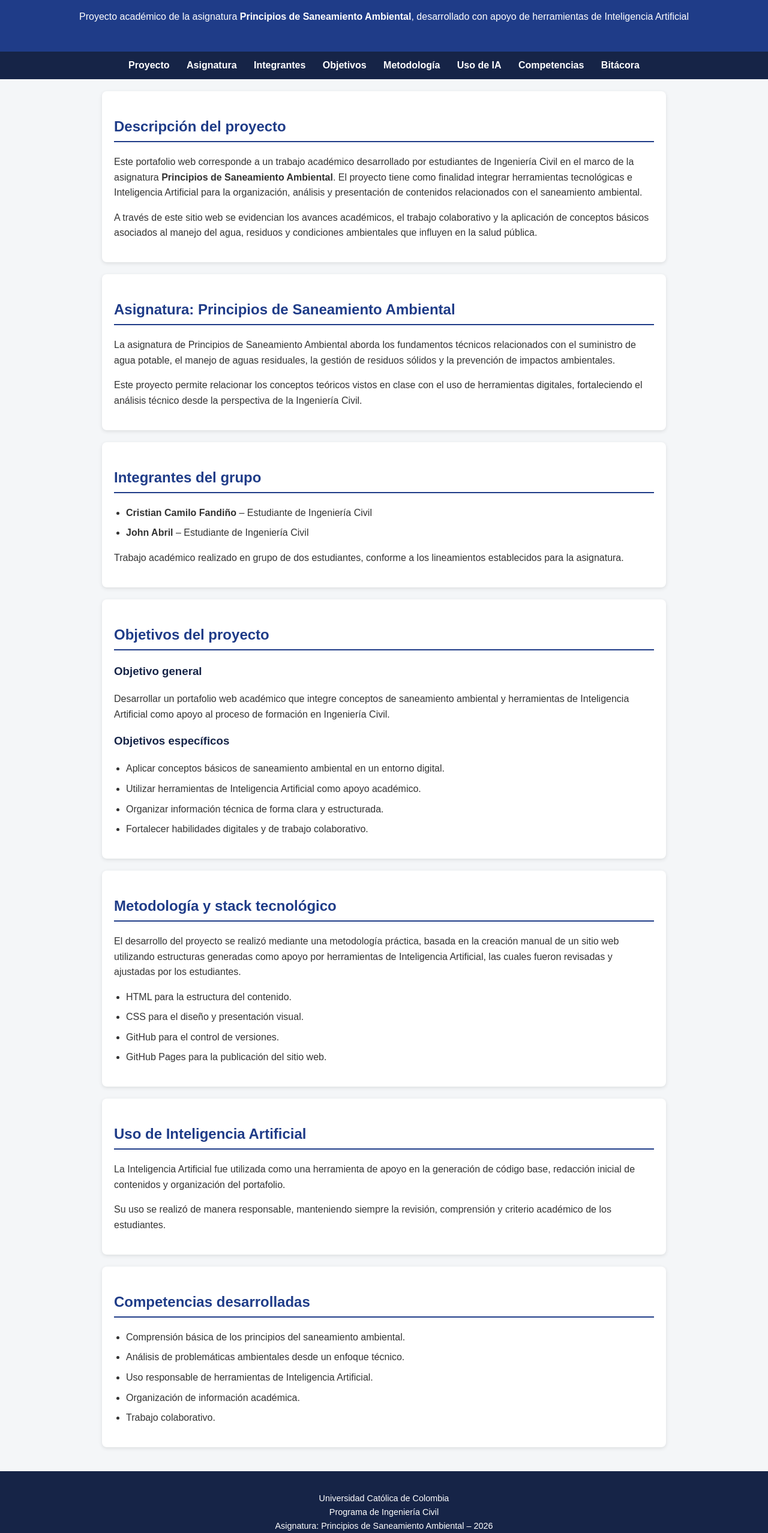
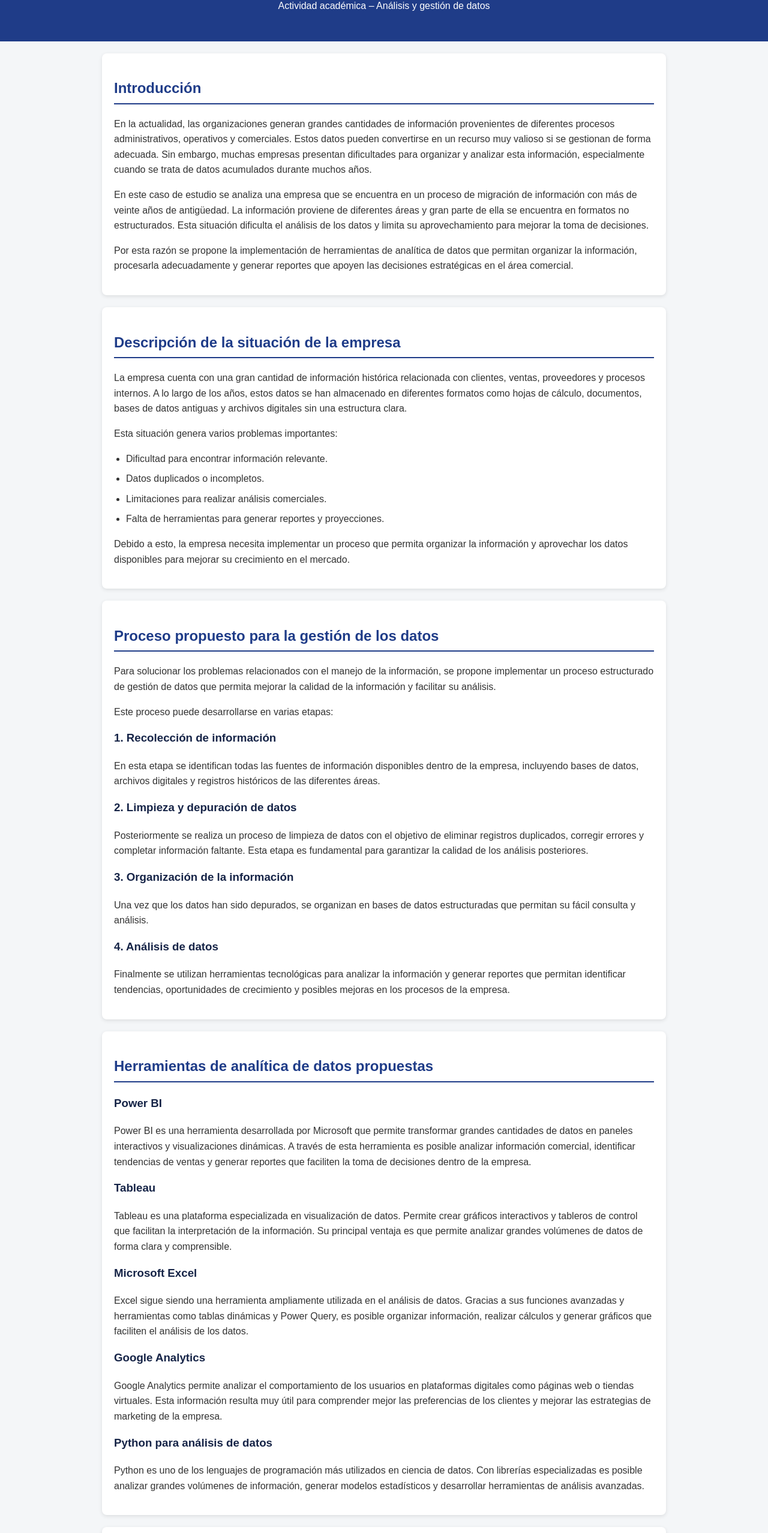
Before and after one commit to cristiancamilofandi-ing/PORTAFOLIO-INGENIERIA-, a plain HTML site: page index.html in a window 1280 px wide. Shown: the part 125-2680 px from the top of the page at 60% size. Drawn offline with Linux system fonts and the light colour scheme.

Commit message:
Revise index.html for data analytics project proposal
Updated the HTML structure and content for a new project proposal on data analytics in a company, replacing the previous academic portfolio.

````diff
--- a/index.html
+++ b/index.html
@@ -1,139 +1,239 @@
+```html
 <!DOCTYPE html>
-<html lang="es">
+<html>
 <head>
-  <meta charset="UTF-8">
-  <title>Portafolio Académico – Principios de Saneamiento Ambiental</title>
-  <meta name="viewport" content="width=device-width, initial-scale=1.0">
+<title>Propuesta de Analítica de Datos en la Empresa</title>
 <link rel="stylesheet" href="style.css">
 </head>
 
 <body>
 
 <header>
-    <h1>Portafolio Académico</h1>
-    <h2>Ingeniería Civil</h2>
-    <p>
-      Proyecto académico de la asignatura
-      <strong>Principios de Saneamiento Ambiental</strong>,
-      desarrollado con apoyo de herramientas de Inteligencia Artificial
-    </p>
+<h1>Propuesta para el aprovechamiento de datos en la empresa</h1>
+<p>Actividad académica – Análisis y gestión de datos</p>
 </header>
 
-  <nav>
-    <a href="#descripcion">Proyecto</a>
-    <a href="#asignatura">Asignatura</a>
-    <a href="#integrantes">Integrantes</a>
-    <a href="#objetivos">Objetivos</a>
-    <a href="#metodologia">Metodología</a>
-    <a href="#ia">Uso de IA</a>
-    <a href="#competencias">Competencias</a>
-    <a href="bitacora.html">Bitácora</a>
-  </nav>
+<section>
+<h2>Introducción</h2>
+<p>
+En la actualidad, las organizaciones generan grandes cantidades de información provenientes de diferentes procesos
+administrativos, operativos y comerciales. Estos datos pueden convertirse en un recurso muy valioso si se gestionan
+de forma adecuada. Sin embargo, muchas empresas presentan dificultades para organizar y analizar esta información,
+especialmente cuando se trata de datos acumulados durante muchos años.
+</p>
 
-  <section id="descripcion">
-    <h2>Descripción del proyecto</h2>
 <p>
-      Este portafolio web corresponde a un trabajo académico desarrollado por estudiantes
-      de Ingeniería Civil en el marco de la asignatura <strong>Principios de Saneamiento Ambiental</strong>.
-      El proyecto tiene como finalidad integrar herramientas tecnológicas e Inteligencia Artificial
-      para la organización, análisis y presentación de contenidos relacionados con el saneamiento ambiental.
+En este caso de estudio se analiza una empresa que se encuentra en un proceso de migración de información
+con más de veinte años de antigüedad. La información proviene de diferentes áreas y gran parte de ella
+se encuentra en formatos no estructurados. Esta situación dificulta el análisis de los datos y limita
+su aprovechamiento para mejorar la toma de decisiones.
 </p>
+
 <p>
-      A través de este sitio web se evidencian los avances académicos, el trabajo colaborativo
-      y la aplicación de conceptos básicos asociados al manejo del agua, residuos y condiciones
-      ambientales que influyen en la salud pública.
+Por esta razón se propone la implementación de herramientas de analítica de datos que permitan
+organizar la información, procesarla adecuadamente y generar reportes que apoyen las decisiones
+estratégicas en el área comercial.
 </p>
 </section>
 
-  <section id="asignatura">
-    <h2>Asignatura: Principios de Saneamiento Ambiental</h2>
+<section>
+<h2>Descripción de la situación de la empresa</h2>
+
 <p>
-      La asignatura de Principios de Saneamiento Ambiental aborda los fundamentos técnicos
-      relacionados con el suministro de agua potable, el manejo de aguas residuales,
-      la gestión de residuos sólidos y la prevención de impactos ambientales.
+La empresa cuenta con una gran cantidad de información histórica relacionada con clientes, ventas,
+proveedores y procesos internos. A lo largo de los años, estos datos se han almacenado en diferentes
+formatos como hojas de cálculo, documentos, bases de datos antiguas y archivos digitales sin
+una estructura clara.
 </p>
+
 <p>
-      Este proyecto permite relacionar los conceptos teóricos vistos en clase con el uso
-      de herramientas digitales, fortaleciendo el análisis técnico desde la perspectiva
-      de la Ingeniería Civil.
+Esta situación genera varios problemas importantes:
 </p>
+
+<ul>
+<li>Dificultad para encontrar información relevante.</li>
+<li>Datos duplicados o incompletos.</li>
+<li>Limitaciones para realizar análisis comerciales.</li>
+<li>Falta de herramientas para generar reportes y proyecciones.</li>
+</ul>
+
+<p>
+Debido a esto, la empresa necesita implementar un proceso que permita organizar la información
+y aprovechar los datos disponibles para mejorar su crecimiento en el mercado.
+</p>
+
 </section>
 
-  <section id="integrantes">
-    <h2>Integrantes del grupo</h2>
-    <ul>
-      <li><strong>Cristian Camilo Fandiño</strong> – Estudiante de Ingeniería Civil</li>
-      <li><strong>John Abril</strong> – Estudiante de Ingeniería Civil</li>
-    </ul>
+<section>
+
+<h2>Proceso propuesto para la gestión de los datos</h2>
+
 <p>
-      Trabajo académico realizado en grupo de dos estudiantes, conforme a los lineamientos
-      establecidos para la asignatura.
+Para solucionar los problemas relacionados con el manejo de la información, se propone implementar
+un proceso estructurado de gestión de datos que permita mejorar la calidad de la información
+y facilitar su análisis.
 </p>
+
+<p>
+Este proceso puede desarrollarse en varias etapas:
+</p>
+
+<h3>1. Recolección de información</h3>
+
+<p>
+En esta etapa se identifican todas las fuentes de información disponibles dentro de la empresa,
+incluyendo bases de datos, archivos digitales y registros históricos de las diferentes áreas.
+</p>
+
+<h3>2. Limpieza y depuración de datos</h3>
+
+<p>
+Posteriormente se realiza un proceso de limpieza de datos con el objetivo de eliminar registros
+duplicados, corregir errores y completar información faltante. Esta etapa es fundamental para
+garantizar la calidad de los análisis posteriores.
+</p>
+
+<h3>3. Organización de la información</h3>
+
+<p>
+Una vez que los datos han sido depurados, se organizan en bases de datos estructuradas que
+permitan su fácil consulta y análisis.
+</p>
+
+<h3>4. Análisis de datos</h3>
+
+<p>
+Finalmente se utilizan herramientas tecnológicas para analizar la información y generar
+reportes que permitan identificar tendencias, oportunidades de crecimiento y posibles
+mejoras en los procesos de la empresa.
+</p>
+
 </section>
 
-  <section id="objetivos">
-    <h2>Objetivos del proyecto</h2>
+<section>
 
-    <h3>Objetivo general</h3>
+<h2>Herramientas de analítica de datos propuestas</h2>
+
+<h3>Power BI</h3>
+
 <p>
-      Desarrollar un portafolio web académico que integre conceptos de saneamiento ambiental
-      y herramientas de Inteligencia Artificial como apoyo al proceso de formación en Ingeniería Civil.
+Power BI es una herramienta desarrollada por Microsoft que permite transformar grandes
+cantidades de datos en paneles interactivos y visualizaciones dinámicas. A través de
+esta herramienta es posible analizar información comercial, identificar tendencias
+de ventas y generar reportes que faciliten la toma de decisiones dentro de la empresa.
 </p>
 
-    <h3>Objetivos específicos</h3>
-    <ul>
-      <li>Aplicar conceptos básicos de saneamiento ambiental en un entorno digital.</li>
-      <li>Utilizar herramientas de Inteligencia Artificial como apoyo académico.</li>
-      <li>Organizar información técnica de forma clara y estructurada.</li>
-      <li>Fortalecer habilidades digitales y de trabajo colaborativo.</li>
-    </ul>
+<h3>Tableau</h3>
+
+<p>
+Tableau es una plataforma especializada en visualización de datos. Permite crear
+gráficos interactivos y tableros de control que facilitan la interpretación de
+la información. Su principal ventaja es que permite analizar grandes volúmenes
+de datos de forma clara y comprensible.
+</p>
+
+<h3>Microsoft Excel</h3>
+
+<p>
+Excel sigue siendo una herramienta ampliamente utilizada en el análisis de datos.
+Gracias a sus funciones avanzadas y herramientas como tablas dinámicas y Power Query,
+es posible organizar información, realizar cálculos y generar gráficos que faciliten
+el análisis de los datos.
+</p>
+
+<h3>Google Analytics</h3>
+
+<p>
+Google Analytics permite analizar el comportamiento de los usuarios en plataformas
+digitales como páginas web o tiendas virtuales. Esta información resulta muy útil
+para comprender mejor las preferencias de los clientes y mejorar las estrategias
+de marketing de la empresa.
+</p>
+
+<h3>Python para análisis de datos</h3>
+
+<p>
+Python es uno de los lenguajes de programación más utilizados en ciencia de datos.
+Con librerías especializadas es posible analizar grandes volúmenes de información,
+generar modelos estadísticos y desarrollar herramientas de análisis avanzadas.
+</p>
+
 </section>
 
-  <section id="metodologia">
-    <h2>Metodología y stack tecnológico</h2>
+<section>
+
+<h2>Beneficios de implementar analítica de datos</h2>
+
 <p>
-      El desarrollo del proyecto se realizó mediante una metodología práctica, basada en la
-      creación manual de un sitio web utilizando estructuras generadas como apoyo por herramientas
-      de Inteligencia Artificial, las cuales fueron revisadas y ajustadas por los estudiantes.
+La implementación de herramientas de análisis de datos puede generar múltiples
+beneficios para la empresa. Entre los principales se encuentran:
 </p>
+
 <ul>
-      <li>HTML para la estructura del contenido.</li>
-      <li>CSS para el diseño y presentación visual.</li>
-      <li>GitHub para el control de versiones.</li>
-      <li>GitHub Pages para la publicación del sitio web.</li>
+<li>Mejor organización de la información.</li>
+<li>Mayor capacidad para analizar datos comerciales.</li>
+<li>Identificación de tendencias del mercado.</li>
+<li>Mejora en la toma de decisiones.</li>
+<li>Optimización de procesos internos.</li>
 </ul>
+
+<p>
+Además, el uso de herramientas de analítica permite transformar datos en
+información útil que puede apoyar la planeación estratégica de la empresa.
+</p>
+
 </section>
 
-  <section id="ia">
-    <h2>Uso de Inteligencia Artificial</h2>
+<section>
+
+<h2>Conclusiones</h2>
+
 <p>
-      La Inteligencia Artificial fue utilizada como una herramienta de apoyo en la generación
-      de código base, redacción inicial de contenidos y organización del portafolio.
+En un entorno empresarial cada vez más competitivo, la gestión adecuada
+de la información se ha convertido en un factor clave para el éxito de
+las organizaciones. Las empresas que logran aprovechar sus datos pueden
+identificar oportunidades de crecimiento, mejorar sus procesos y tomar
+decisiones más informadas.
 </p>
+
 <p>
-      Su uso se realizó de manera responsable, manteniendo siempre la revisión,
-      comprensión y criterio académico de los estudiantes.
+En el caso analizado, la implementación de herramientas de analítica
+de datos permitirá organizar la información histórica de la empresa
+y generar análisis que contribuyan al fortalecimiento del área comercial.
 </p>
+
+<p>
+De esta manera, la empresa podrá mejorar su capacidad para competir
+en el mercado y adaptarse a los cambios del entorno empresarial.
+</p>
+
 </section>
 
-  <section id="competencias">
-    <h2>Competencias desarrolladas</h2>
-    <ul>
-      <li>Comprensión básica de los principios del saneamiento ambiental.</li>
-      <li>Análisis de problemáticas ambientales desde un enfoque técnico.</li>
-      <li>Uso responsable de herramientas de Inteligencia Artificial.</li>
-      <li>Organización de información académica.</li>
-      <li>Trabajo colaborativo.</li>
-    </ul>
+<section>
+
+<h2>Integrantes del grupo</h2>
+
+<p>
+Cristian Camilo Fandiño Castro<br>
+Integrante 2<br>
+Integrante 3
+</p>
+
 </section>
 
-  <footer>
+<section>
+
+<h2>Bibliografía</h2>
+
 <p>
-      Universidad Católica de Colombia<br>
-      Programa de Ingeniería Civil<br>
-      Asignatura: Principios de Saneamiento Ambiental – 2026
+Documentación oficial de herramientas de análisis de datos.<br>
+Artículos académicos sobre analítica empresarial.<br>
+Material de estudio del curso.<br>
+Recursos educativos sobre gestión de datos.
 </p>
-  </footer>
+
+</section>
 
 </body>
 </html>
+```
````
Lines whose indentation alone changed are shown as unchanged.
